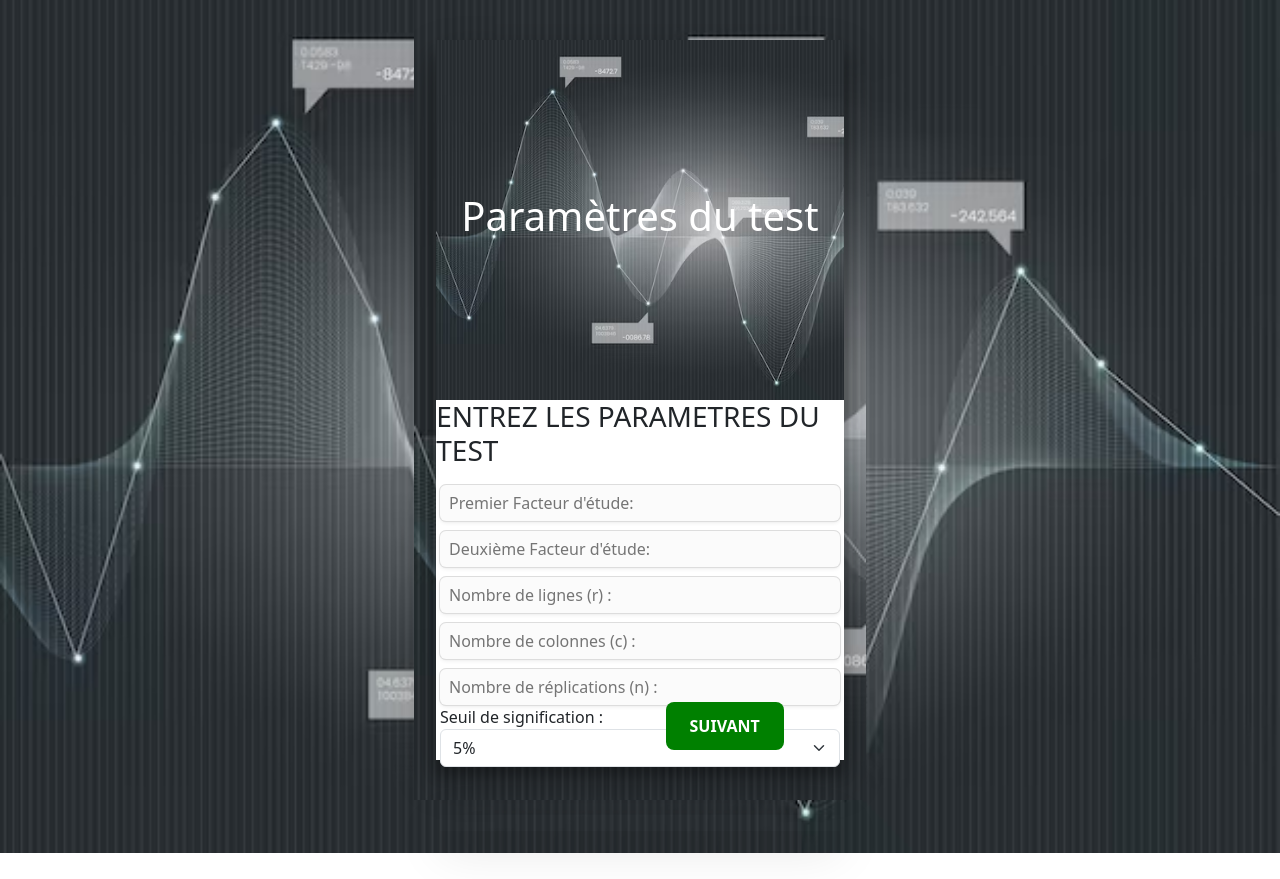
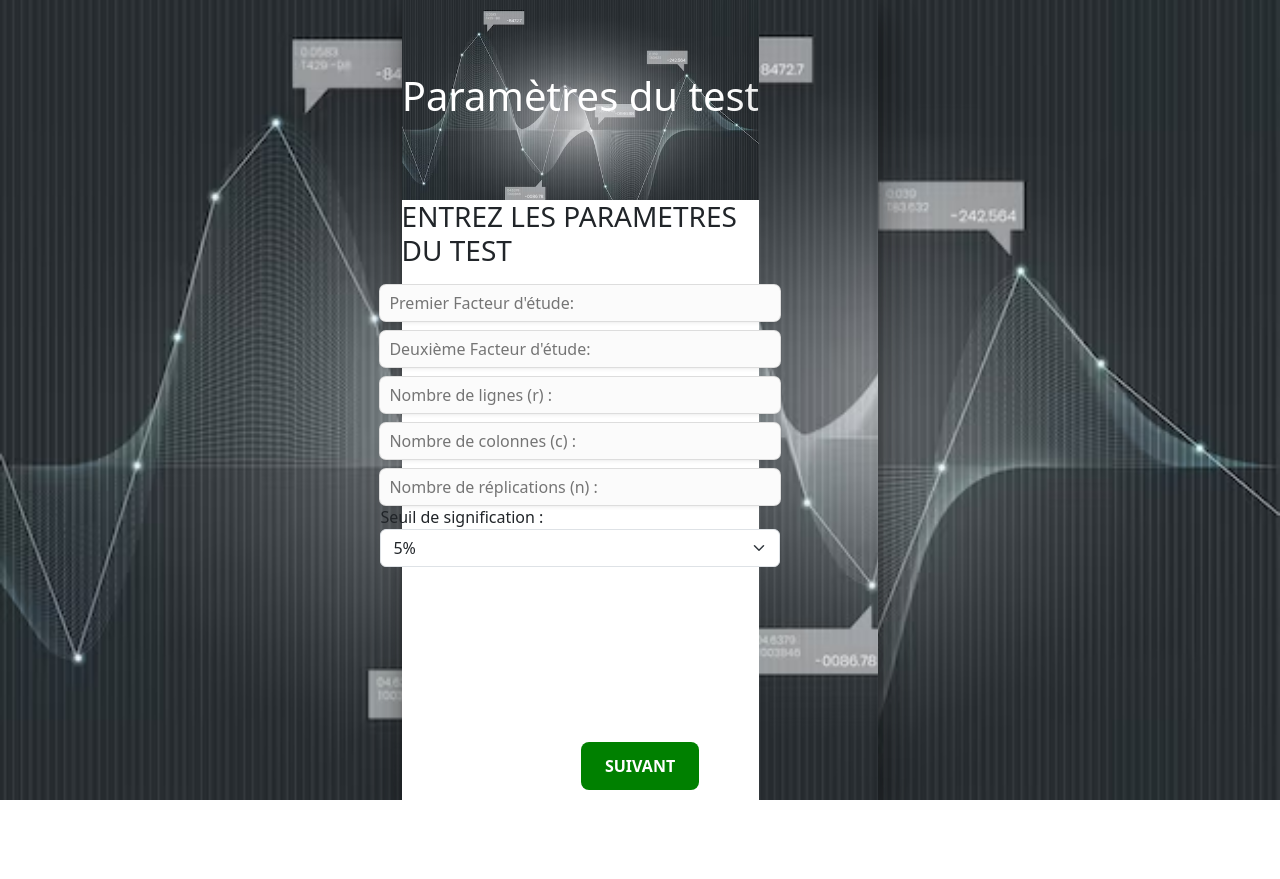
Before and after one commit to Djouko/DataAnalysis, a Django app: page /index in a window 1280 px wide. After the commit the page ends 800 px from the top, so only its background shows below. Run offline with Django 4.2, Linux system fonts and the light colour scheme; some libraries are stand-ins or nearby versions.

Commit message:
deploy data12

```diff
--- a/anova2_WR/static/form/style.css
+++ b/anova2_WR/static/form/style.css
@@ -18,21 +18,20 @@ body {
   height: 90%;
   width: 90%;
   margin: 0 auto;
-  box-shadow: rgba(0, 0, 0, 0.3) 0px 19px 38px, rgba(0, 0, 0, 0.22) 0px 15px 12px;
+  box-shadow: rgba(0, 0, 0, 0.3) 0px 19px 38px,
+    rgba(0, 0, 0, 0.22) 0px 15px 12px;
 }
-
 
 .top {
   background-image: url(./img.avif);
   background-repeat: no-repeat;
   background-size: cover;
-    height: 50%;
+  height: 25%;
   width: 100%;
   display: flex;
   justify-content: center;
   align-items: center;
 }
-
 
 .top h2 {
   color: white;
@@ -42,7 +41,7 @@ body {
 
 .bottom {
   position: relative;
-    height: 50%;
+  height: 75%;
   width: 100%;
   background-color: white;
   display: flex;
@@ -51,11 +50,9 @@ body {
   justify-content: start;
 }
 
-
 /* .bottom h3 {
     text-align: start;
 } */
-
 
 .commonInput {
   margin-top: 10px;
@@ -66,7 +63,8 @@ body {
   border: 2px solid transparent;
   width: 400px;
   height: 36px;
-    box-shadow: 0 0 0 1px #dddddd, 0 2px 4px 0 rgb(0 0 0 / 7%), 0 1px 1.5px 0 rgb(0 0 0 / 5%);
+  box-shadow: 0 0 0 1px #dddddd, 0 2px 4px 0 rgb(0 0 0 / 7%),
+    0 1px 1.5px 0 rgb(0 0 0 / 5%);
   /* :focus {
         border: 2px solid #000;
         border-radius: 4px;
@@ -86,7 +84,8 @@ body {
   border-radius: 8px;
   padding: 14px 24px;
   border: none;
-    transition: box-shadow 0.2s ease 0s, -ms-transform 0.1s ease 0s, -webkit-transform 0.1s ease 0s, transform 0.1s ease 0s;
+  transition: box-shadow 0.2s ease 0s, -ms-transform 0.1s ease 0s,
+    -webkit-transform 0.1s ease 0s, transform 0.1s ease 0s;
   background: green;
   color: #fff;
 }
--- a/anova2_WR/templates/form_test_parameter.html
+++ b/anova2_WR/templates/form_test_parameter.html
@@ -1,5 +1,6 @@
 <!DOCTYPE html>
 <html lang="en">
+
 <head>
     <meta charset="UTF-8" />
     <meta http-equiv="X-UA-Compatible" content="IE=edge" />
@@ -11,7 +12,8 @@
 </head>
 
 <body>
-    <div class="centeredContainer">
+    <div class="centeredContainer d-flex d-md-flex w-100 h-100">
+        <div class=" w-75">
             <div class="top">
                 <h2>Paramètres du test</h2>
             </div>
@@ -20,41 +22,16 @@
                 <h3>ENTREZ LES PARAMETRES DU TEST</h3>
                 <form method="POST" action="{%url 'validate_params'%}">
                     {% csrf_token %}
-          <input
-            type="text"
-            class="commonInput"
-            name="facteur1"
-            required
-            placeholder="Premier Facteur d'étude:"
-          /><br />
-          <input
-            type="text"
-            class="commonInput"
-            name="facteur2"
-            required
-            placeholder="Deuxième Facteur d'étude:"
-          /><br />
-          <input
-            type="number"
-            class="commonInput"
-            name="row_count"
-            required
-            placeholder="Nombre de lignes (r) :"
-          /><br />
-          <input
-            type="number"
-            name="col_count"
-            class="commonInput"
-            required
-            placeholder="Nombre de colonnes (c) :"
-          /><br />
-          <input
-            type="number"
-            name="replication_count"
-            class="commonInput"
-            required
-            placeholder="Nombre de réplications (n) :"
-          /><br />
+                    <input type="text" class="commonInput" name="facteur1" required
+                        placeholder="Premier Facteur d'étude:" /><br />
+                    <input type="text" class="commonInput" name="facteur2" required
+                        placeholder="Deuxième Facteur d'étude:" /><br />
+                    <input type="number" class="commonInput" name="row_count" required
+                        placeholder="Nombre de lignes (r) :" /><br />
+                    <input type="number" name="col_count" class="commonInput" required
+                        placeholder="Nombre de colonnes (c) :" /><br />
+                    <input type="number" name="replication_count" class="commonInput" required
+                        placeholder="Nombre de réplications (n) :" /><br />
                     <div class="form-group">
                         <label for="alpha">Seuil de signification :</label>
                         <select name="alpha" class="form-select">
@@ -65,9 +42,18 @@
 
                     <br />
                     <br />
+
+                    <br />
+                    <br />
+
+                    <button type="submit" class="proceed">SUIVANT</button>
+                </form>
+            </div>
+        </div>
+
         <div
-            class="container-sm bg-transparent shadow-lg text-danger text-xxl-center display-6 justify-content-center align-content-center align-items-center text-capitalize"
-          >
+            class="container-sm w-25 bg-transparent shadow-lg text-white text-xxl-center justify-content-center align-content-center align-items-center text-capitalize">
+            <h4>
                 <p>{{ message }}</p>
                 <p>{{ e1 }}</p>
                 <p>{{ e2 }}</p>
@@ -78,13 +64,10 @@
                 <p>{{ e7 }}</p>
                 <p>{{ e8 }}</p>
                 <p>{{ e9 }}</p>
-          </div>
-          <br />
-          <br />
+            </h4>
 
-          <button type="submit" class="proceed">SUIVANT</button>
-        </form>
         </div>
     </div>
 </body>
+
 </html>
--- a/anova2_wr/settings.py
+++ b/anova2_wr/settings.py
@@ -25,7 +25,7 @@ SECRET_KEY = 'django-insecure-vux^6r@^9e!3!cuk6zbk5xlr=a6cj_eh_tn*uyv3=yu^3#1$$e
 # SECURITY WARNING: don't run with debug turned on in production!
 DEBUG = True
 
-ALLOWED_HOSTS = ["web-production-939e.up.railway.app"]
+ALLOWED_HOSTS = ["*"]
 
 
 # Application definition
```
Lines whose indentation alone changed are shown as unchanged.
